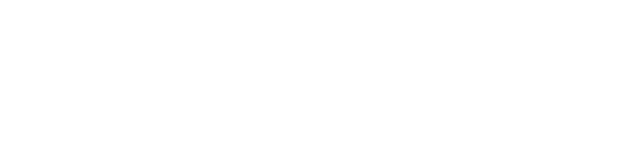
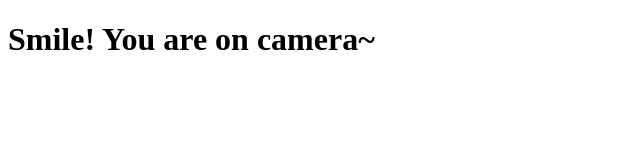
Before and after one commit to Szuchi/21.3activity, a plain HTML site: page index.html in a window 1280 px wide. Shown: the whole page, without its empty margins (0-640 px from the left). Drawn offline with Linux system fonts and the light colour scheme.

Commit message:
add heading
heading

```diff
--- a/index.html
+++ b/index.html
@@ -7,6 +7,6 @@
     <title>Document</title>
 </head>
 <body>
-
+    <h1>Smile! You are on camera~</h1>
 </body>
 </html>
```
